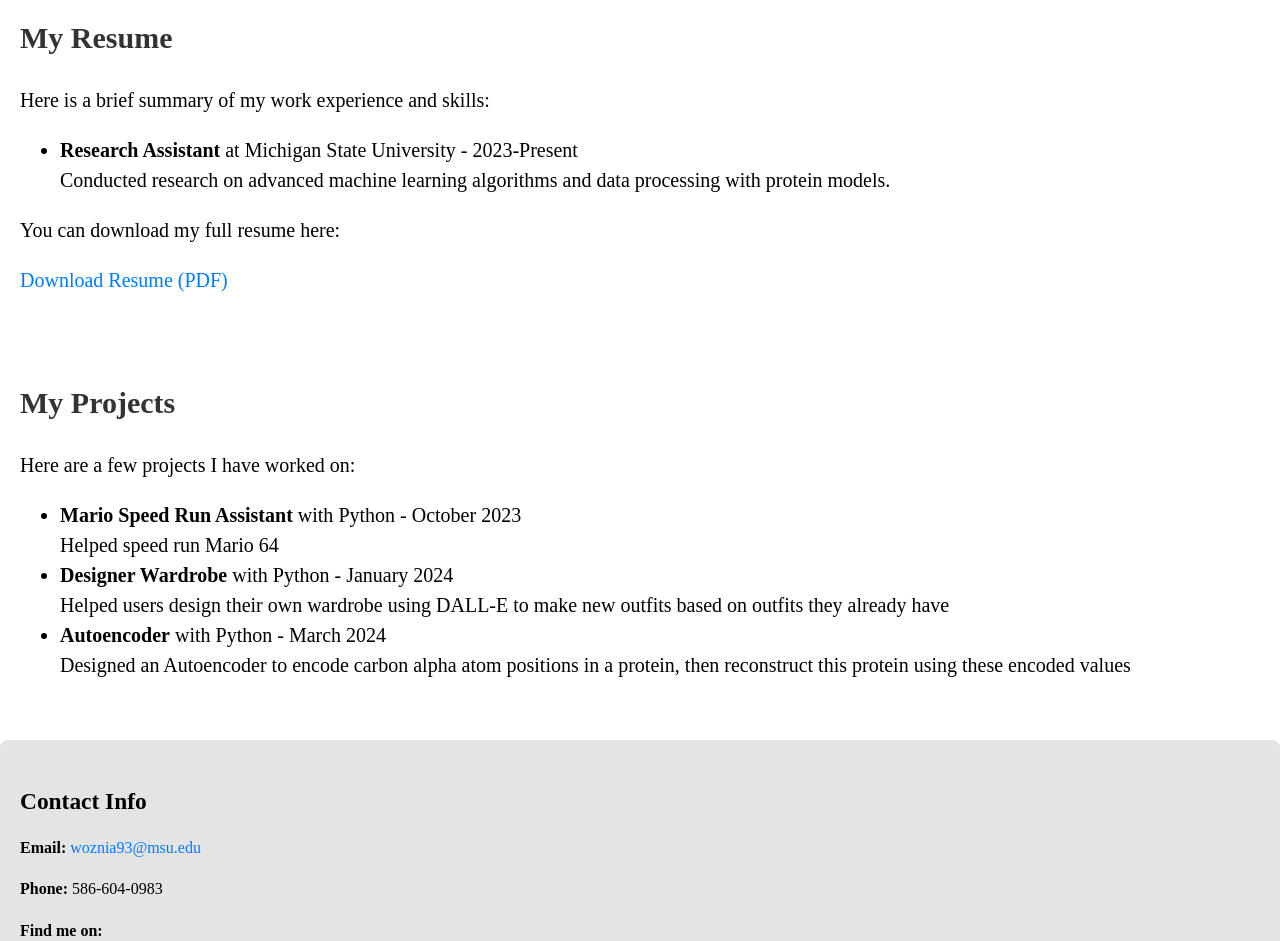
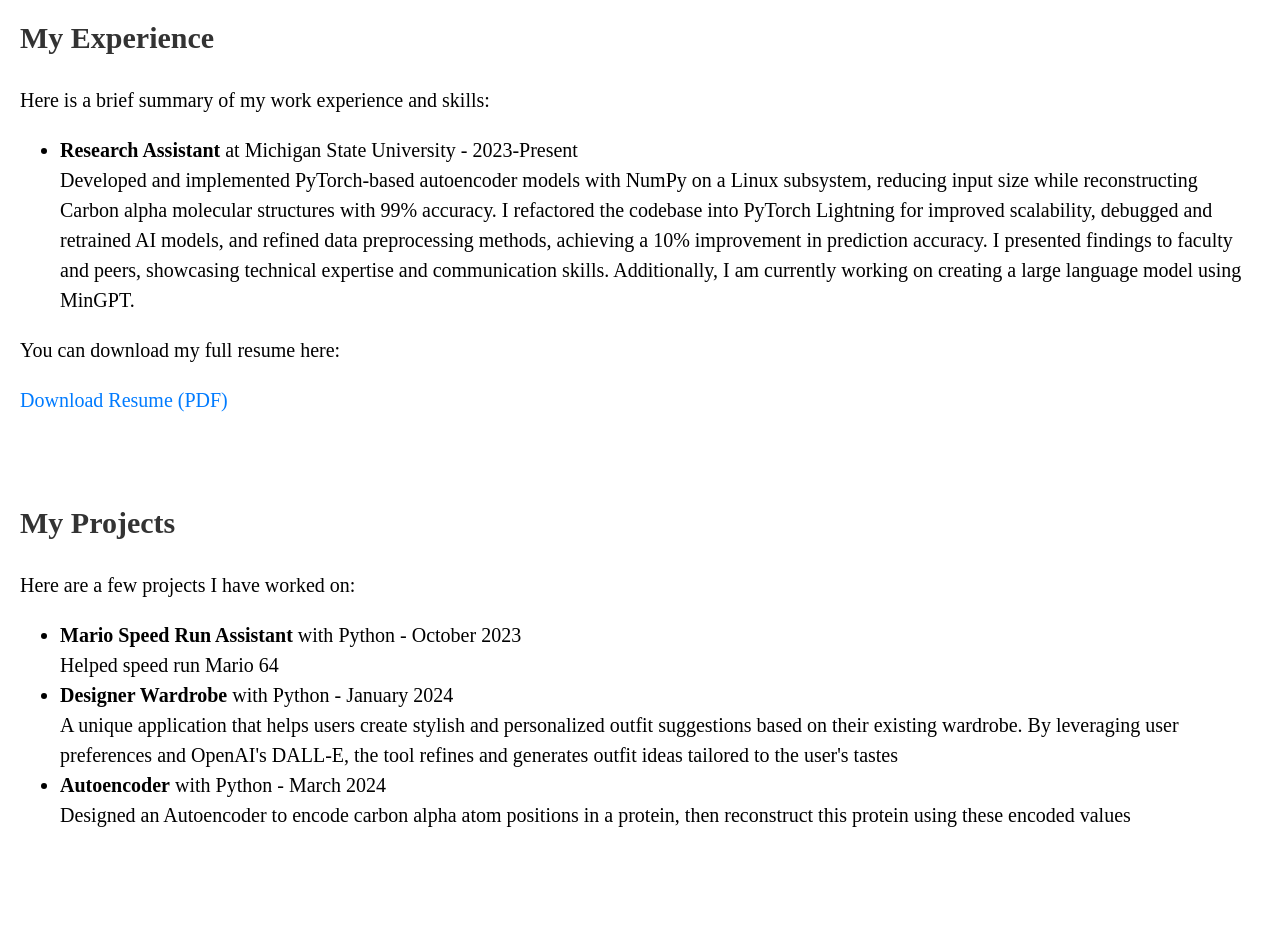
Before and after one commit to woznia93/personalweb, a React (Vite) app: page / in a window 1280 px wide. Shown: the part 540-1481 px from the top of the page. Built offline with nearby package versions, Linux system fonts and the light colour scheme.

Commit message:
minor fixes to explain and looks

```diff
--- a/src/App.css
+++ b/src/App.css
@@ -65,7 +65,7 @@ a:hover {
 
 .contact-section{
   padding: 20px;
-  background-color: #e4e4e4;
+  background-color: white;
   text-align: left;
 }
 
@@ -77,11 +77,13 @@ a:hover {
 
 .contact-heading {
   margin-bottom: 15px;
+  background-color: white;
 }
 
 .contact-paragraph {
   line-height: 1.6;
   font-size: 16px;
+  background-color: white;
 }
 
 .contact-links a{
--- a/src/App.tsx
+++ b/src/App.tsx
@@ -13,7 +13,7 @@ const jobs: Job[] = [
     title: "Research Assistant",
     company: "Michigan State University",
     year: "2023-Present",
-    description: "Conducted research on advanced machine learning algorithms and data processing with protein models."
+    description: "Developed and implemented PyTorch-based autoencoder models with NumPy on a Linux subsystem, reducing input size while reconstructing Carbon alpha molecular structures with 99% accuracy. I refactored the codebase into PyTorch Lightning for improved scalability, debugged and retrained AI models, and refined data preprocessing methods, achieving a 10% improvement in prediction accuracy. I presented findings to faculty and peers, showcasing technical expertise and communication skills. Additionally, I am currently working on creating a large language model using MinGPT."
   },
 ];
 
@@ -38,7 +38,7 @@ const projects: Project[] = [
   title: "Designer Wardrobe",
   languages: "Python",
   date: "January 2024",
-  description: "Helped users design their own wardrobe using DALL-E to make new outfits based on outfits they already have"
+  description: "A unique application that helps users create stylish and personalized outfit suggestions based on their existing wardrobe. By leveraging user preferences and OpenAI's DALL-E, the tool refines and generates outfit ideas tailored to the user's tastes"
   },
   {
   title: "Autoencoder",
@@ -79,7 +79,7 @@ const App: React.FC = () => {
 
       {/* Resume Section */}
       <section id="resume" style={{ padding: "20px", backgroundColor: "white" }}>
-        <h2>My Resume</h2>
+        <h2>My Experience</h2>
         <p>Here is a brief summary of my work experience and skills:</p>
         <ul>
           {jobs.map((job, index) => (
```
